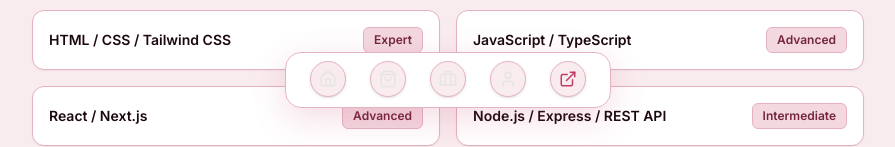
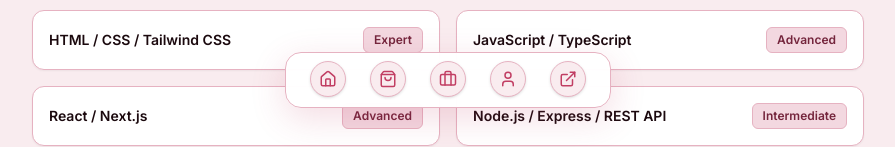
Before and after one commit to codeplyapp/codeply-website, a Next.js app: page /tentang in a window 1280 px wide. Shown: the part 668-815 px from the top of the page, without its empty margins (192-1087 px from the left). Built offline with nearby package versions, Linux system fonts and the light colour scheme.

Commit message:
fix_lynk_id_icon_hover_visibility

```diff
--- a/components/layout/DockNav.tsx
+++ b/components/layout/DockNav.tsx
@@ -13,27 +13,27 @@
   const links = [
     {
       title: "Beranda",
-      icon: <Home className="h-full w-full text-neutral-200" />,
+      icon: <Home className="h-full w-full" />,
       href: "/",
     },
     {
       title: "Etalase Produk",
-      icon: <ShoppingBag className="h-full w-full text-neutral-200" />,
+      icon: <ShoppingBag className="h-full w-full" />,
       href: "/produk",
     },
     {
       title: "Portofolio",
-      icon: <Briefcase className="h-full w-full text-neutral-200" />,
+      icon: <Briefcase className="h-full w-full" />,
       href: "/portofolio",
     },
     {
       title: "Tentang Saya",
-      icon: <User className="h-full w-full text-neutral-200" />,
+      icon: <User className="h-full w-full" />,
       href: "/tentang",
     },
     {
       title: "Beli di Lynk.id",
-      icon: <ExternalLink className="h-full w-full text-[var(--brand-primary)]" />,
+      icon: <ExternalLink className="h-full w-full" />,
       href: "https://lynk.id/codeply",
     },
   ];
```
